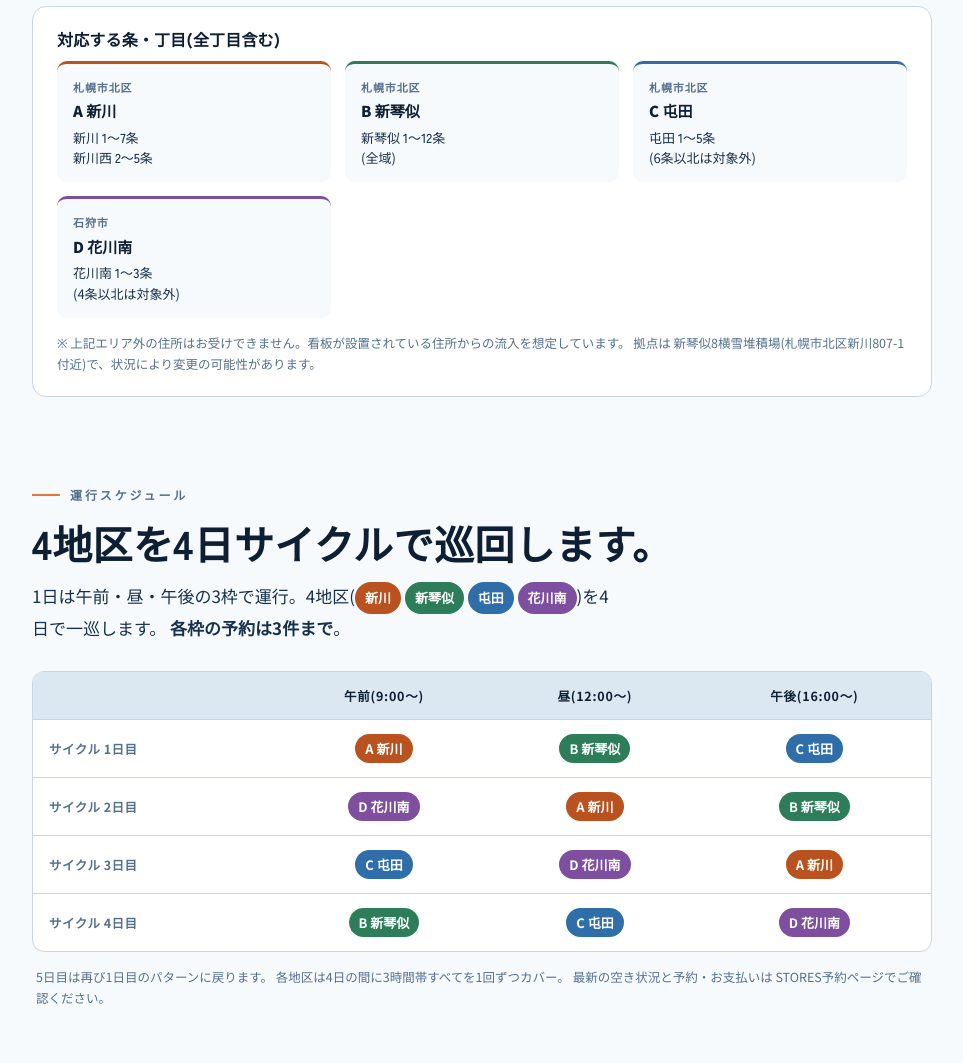
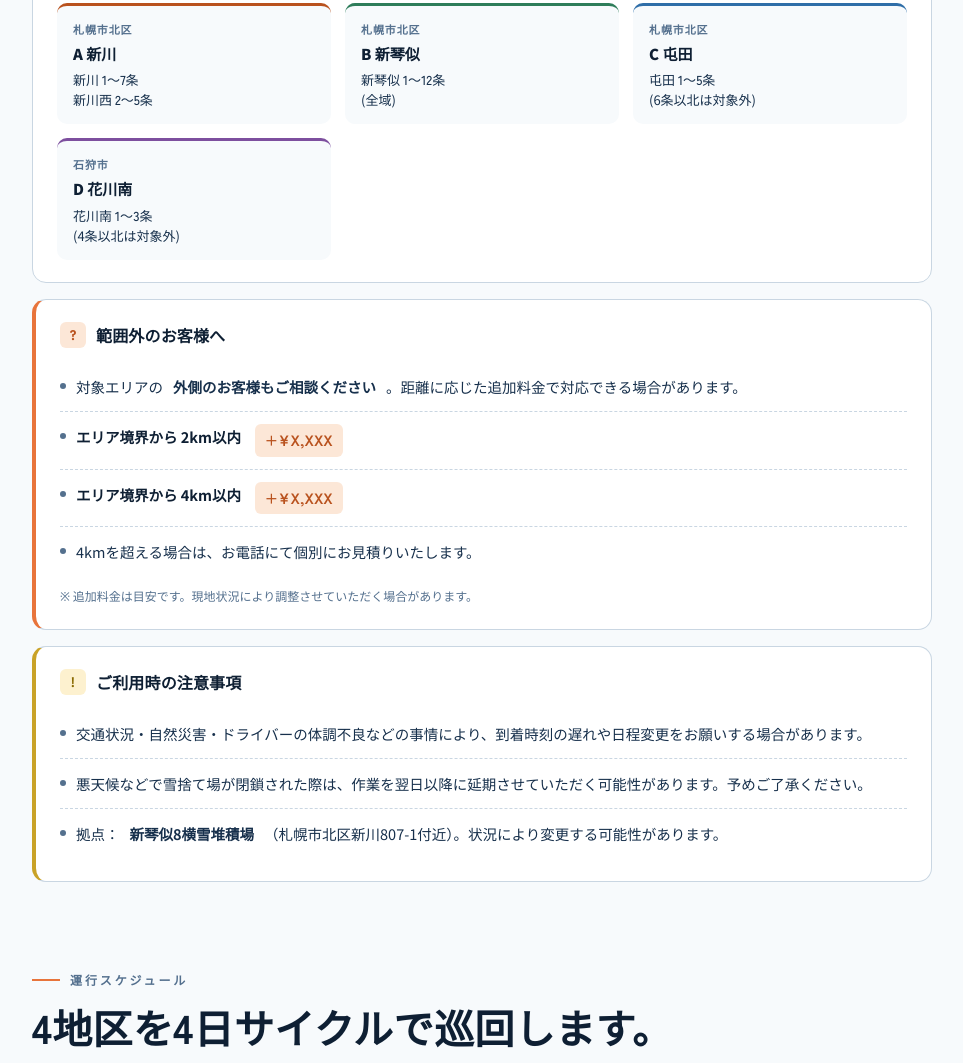
Before and after one commit to snow-arrow/yukiyama-nagerubesa, a plain HTML site: page index.html in a window 1280 px wide. Shown: the part 2240-3303 px from the top of the page, without its empty margins (158-1121 px from the left). Drawn offline with nearby package versions, Linux system fonts and the light colour scheme; a web font is replaced by a local one.

Commit message:
Shorten area lead; add out-of-range pricing and usage notice

```diff
--- a/index.html
+++ b/index.html
@@ -228,6 +228,45 @@ section > .wrap{max-width:900px;margin:0 auto}
 
 .area-note{margin-top:14px;font-size:12.5px;color:var(--mid);line-height:1.7}
 
+/* ===== Area 範囲外料金・注意事項 ===== */
+.area-notice{
+  margin-top:16px;background:var(--snow-2);border:1px solid var(--line);
+  border-radius:14px;padding:22px 24px;
+}
+.area-notice.info{border-left:4px solid var(--accent)}
+.area-notice.warn{border-left:4px solid var(--warn)}
+.area-notice h3{
+  font-size:16px;margin-bottom:14px;color:var(--ink);
+  display:flex;align-items:center;gap:10px;
+}
+.area-notice h3 .icon{
+  width:26px;height:26px;border-radius:6px;display:grid;place-items:center;
+  font-family:var(--font-display);font-weight:900;font-size:14px;flex:0 0 26px;
+}
+.area-notice h3 .icon.info{background:var(--accent-soft);color:var(--accent-deep)}
+.area-notice h3 .icon.warn{background:#FDF1CF;color:#8A6A00}
+.area-notice ul{margin:0;padding:0;list-style:none}
+.area-notice li{
+  padding:12px 0;border-bottom:1px dashed var(--line);
+  font-size:14.5px;color:var(--ink-2);line-height:1.75;
+  display:flex;gap:10px;align-items:flex-start;
+}
+.area-notice li:last-child{border-bottom:none}
+.area-notice li::before{
+  content:"";flex:0 0 6px;width:6px;height:6px;border-radius:50%;
+  background:var(--mid);margin-top:9px;
+}
+.extra-price{
+  display:inline-block;background:var(--accent-soft);color:var(--accent-deep);
+  font-family:var(--font-num);font-weight:700;font-size:15px;
+  padding:3px 10px;border-radius:6px;margin-left:4px;
+  font-feature-settings:"tnum";font-variant-numeric:tabular-nums;
+}
+.area-notice li .label{font-weight:700;color:var(--ink)}
+.area-notice .foot{
+  margin-top:10px;font-size:12px;color:var(--mid);
+}
+
 /* ===== Schedule ===== */
 .sched-wrap{overflow-x:auto;margin-top:16px;border-radius:12px;border:1px solid var(--line);background:var(--snow-2)}
 table.sched{width:100%;border-collapse:collapse;font-variant-numeric:tabular-nums;min-width:580px}
@@ -406,9 +445,7 @@ footer .brand{font-family:var(--font-display);font-weight:900;color:var(--ink);f
       <div class="kicker">エリア</div>
       <h2 class="h2">4地区限定。</h2>
       <p class="lead">
-        往復の距離を短くすることで、料金を抑えています。
-        拠点は <strong>新琴似8横雪堆積場</strong>(札幌市北区新川807-1付近)。
-        この雪捨て場から半径4km以内にある4つの地区の、下記住所のお客様に限定したサービスです。
+        下記住所のお客様に限定したサービスです。
       </p>
 
       <!-- 地図 + 凡例 -->
@@ -547,10 +584,28 @@ footer .brand{font-family:var(--font-display);font-weight:900;color:var(--ink);f
             <div class="range">花川南 <span class="num">1</span>〜<span class="num">3</span>条<br>(4条以北は対象外)</div>
           </div>
         </div>
-        <p class="area-note">
-          ※ 上記エリア外の住所はお受けできません。看板が設置されている住所からの流入を想定しています。
-          拠点は 新琴似8横雪堆積場(札幌市北区新川807-1付近)で、状況により変更の可能性があります。
-        </p>
+      </div>
+
+      <!-- 範囲外のお客様 -->
+      <div class="area-notice info">
+        <h3><span class="icon info">?</span>範囲外のお客様へ</h3>
+        <ul>
+          <li>対象エリアの<strong>外側のお客様もご相談ください</strong>。距離に応じた追加料金で対応できる場合があります。</li>
+          <li><span class="label">エリア境界から 2km以内</span><span class="extra-price">+¥X,XXX</span></li>
+          <li><span class="label">エリア境界から 4km以内</span><span class="extra-price">+¥X,XXX</span></li>
+          <li>4kmを超える場合は、お電話にて個別にお見積りいたします。</li>
+        </ul>
+        <div class="foot">※ 追加料金は目安です。現地状況により調整させていただく場合があります。</div>
+      </div>
+
+      <!-- ご利用時の注意事項 -->
+      <div class="area-notice warn">
+        <h3><span class="icon warn">!</span>ご利用時の注意事項</h3>
+        <ul>
+          <li>交通状況・自然災害・ドライバーの体調不良などの事情により、到着時刻の遅れや日程変更をお願いする場合があります。</li>
+          <li>悪天候などで雪捨て場が閉鎖された際は、作業を翌日以降に延期させていただく可能性があります。予めご了承ください。</li>
+          <li>拠点：<strong>新琴似8横雪堆積場</strong>（札幌市北区新川807-1付近）。状況により変更する可能性があります。</li>
+        </ul>
       </div>
     </div>
   </section>
```
